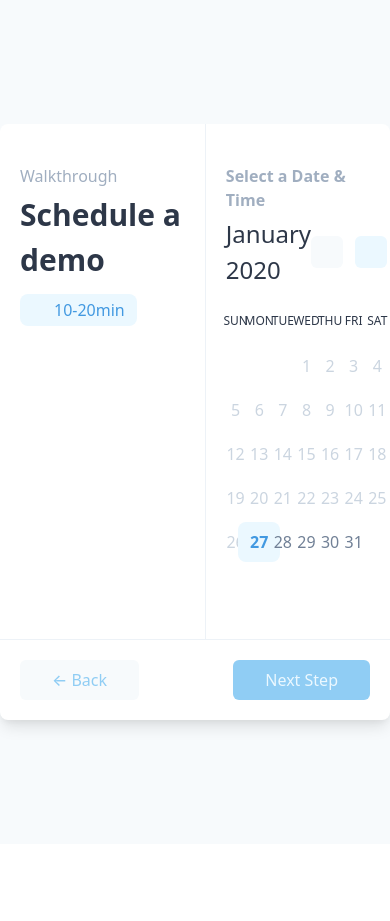
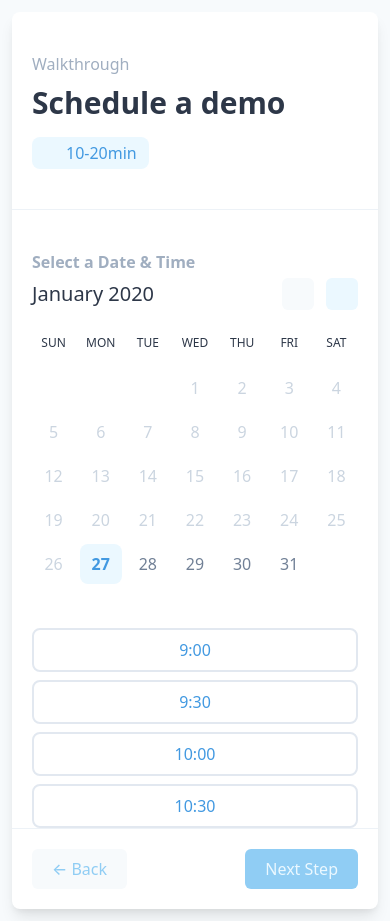
Before and after one commit to babeard/d2c-scheduler, a Svelte app: page / in a window 390 px wide. Before the commit the page ends 844 px from the top, so only its background shows below. Built offline with nearby package versions, Linux system fonts and the light colour scheme; a web font is replaced by a local one.

Commit message:
make responsive

```diff
--- a/src/App.svelte
+++ b/src/App.svelte
@@ -71,19 +71,18 @@
 <Tailwindcss />
 
 <div
-  class="flex justify-center bg-gray-100 items-center"
+  class="flex justify-center p-3 bg-gray-100 items-center"
   style="min-height: 100vh;">
   {#if page !== 3}
     <main
       class="max-w-screen-lg w-full bg-white rounded-lg shadow-lg flex flex-col">
 
       <div>
-        <div class="w-full flex" style="min-height: 515px;">
+        <div class="page-1-2-parent w-full flex flex-col md:flex-row">
 
           <aside
-            class="w-full flex flex-col justify-between pt-10 pb-5 px-5 border-r
-            border-gray-200"
-            style="max-width: 325px;">
+            class="w-full flex flex-row md:flex-col justify-between pt-10 pb-10
+            md:pb-5 px-5 border-b md:border-b-0 md:border-r border-gray-200">
             <div>
               <h3>Walkthrough</h3>
 
@@ -98,7 +97,9 @@
             </div>
 
             {#if selectedDate}
-              <div class="bg-gray-100 px-5 py-6 rounded-lg" in:fly={{ y: 20 }}>
+              <div
+                class="hidden md:block bg-gray-100 px-5 py-6 rounded-lg"
+                in:fly={{ y: 20 }}>
                 <h5>Date</h5>
                 <span class="font-bold">
                   {new Intl.DateTimeFormat('en-US', {
@@ -131,7 +132,7 @@
           {#if page === 1}
             <div class="overflow-hidden w-full">
               <div
-                class="w-full flex"
+                class="w-full flex flex-col md:flex-row"
                 in:fly|local={{ x: 200 * pageDirection }}>
                 <section class="flex-1 py-10 px-5">
                   <h2 class="font-semibold text-gray-500 mb-1">
@@ -140,11 +141,10 @@
                   <Calendar bind:selected={selectedDateT} />
                 </section>
 
-                <div class="pt-32 pr-5">
+                <div class="md:pt-32 md:pr-5">
                   <section
-                    class="flex flex-col px-5 overflow-y-scroll"
-                    style="min-width: 200px; max-height: 385px; scrollbar-color:
-                    #cbd5e0 transparent;scrollbar-width: thin;">
+                    class="select-time flex flex-col px-5 overflow-y-scroll"
+                    style="">
                     {#each times as time, i}
                       <div
                         class="cursor-pointer transition-colors duration-200
@@ -175,7 +175,7 @@
                 <label class="mb-6">
                   Your Name
                   <div
-                    class="mt-1 w-4/5 rounded-lg border border-gray-400 p-2 flex">
+                    class="mt-1 md:w-4/5 rounded-lg border border-gray-400 p-2 flex">
                     <input
                       bind:value={name}
                       class="pl-3 flex-1 border-none bg-transparent"
@@ -201,7 +201,7 @@
                 <label class="mb-6">
                   Your work e-mail address
                   <div
-                    class="mt-1 w-4/5 rounded-lg border border-gray-400 p-2 flex">
+                    class="mt-1 md:w-4/5 rounded-lg border border-gray-400 p-2 flex">
                     <input
                       bind:value={email}
                       class="pl-3 flex-1 border-none bg-transparent"
@@ -227,7 +227,7 @@
                 <label>
                   Phone number
                   <div
-                    class="mt-1 w-4/5 rounded-lg border border-gray-400 p-2 flex">
+                    class="mt-1 md:w-4/5 rounded-lg border border-gray-400 p-2 flex">
                     <input
                       bind:value={phone}
                       class="pl-3 flex-1 border-none bg-transparent"
@@ -259,20 +259,20 @@
           class="w-full py-5 px-5 flex justify-between items-center border-t
           border-gray-200">
           <button
-            class="font-medium py-2 px-8 rounded-md border-none {page !== 1 ? 'bg-blue-100 text-blue-500' : 'bg-gray-100 text-blue-300'}"
+            class="font-medium py-2 px-5 md:px-8 rounded-md border-none {page !== 1 ? 'bg-blue-100 text-blue-500' : 'bg-gray-100 text-blue-300'}"
             on:click={() => changePage(page - 1)}>
             &larr; Back
           </button>
 
           {#if page === 1}
             <button
-              class="next-btn font-medium py-2 px-8 rounded-md border-none {page1Valid ? 'valid bg-blue-500 text-white' : 'bg-blue-300 text-blue-100'}"
+              class="next-btn font-medium py-2 px-5 md:px-8 rounded-md border-none {page1Valid ? 'valid bg-blue-500 text-white' : 'bg-blue-300 text-blue-100'}"
               on:click={() => changePage(page + 1)}>
               Next Step
             </button>
           {:else if page === 2}
             <button
-              class="next-btn font-medium py-2 px-8 rounded-md border-none {page2Valid ? 'bg-blue-500 text-white' : 'bg-blue-300 text-blue-100'}"
+              class="next-btn font-medium py-2 px-5 md:px-8 rounded-md border-none {page2Valid ? 'bg-blue-500 text-white' : 'bg-blue-300 text-blue-100'}"
               on:click={() => changePage(page + 1)}>
               Schedule demo
             </button>
@@ -285,16 +285,16 @@
   {:else}
     <main
       class=" max-w-screen-lg w-full shadow-lg flex flex-col justify-center
-      items-center my-10 py-10 bg-white rounded-lg"
+      items-center my-10 py-10 bg-white rounded-lg px-5 md:px-0"
       in:scale|local={{ start: 1.5 }}>
       <div
         class="bg-blue-200 text-blue-600 p-3 inline-flex justify-center
-        items-center rounded-full"
+        items-center rounded-full mb-10 md:mb-0"
         in:scale|local={{ start: 0.5, delay: 200 }}>
         <CheckAnimated delay={400} size="40px" strokeWidth="3" />
       </div>
 
-      <h1 class="mt-5">We just scheduled a demo for you!</h1>
+      <h1 class="mt-5 text-center md:text-left">We just scheduled a demo for you!</h1>
 
       <div class="mt-3 text-center text-gray-500" style="max-width: 500px;">
         A calendar invitation for your upcoming demo session has been sent to
@@ -303,8 +303,8 @@
       </div>
 
       <div
-        class="mt-10 bg-gray-100 px-5 py-6 rounded-lg w-full flex
-        justify-between items-center"
+        class="mt-10 bg-gray-100 px-5 py-6 rounded-lg w-full flex flex-col md:flex-row
+        justify-between md:items-center"
         style="max-width: 450px;">
         <div class="flex-1">
           <h5>Date</h5>
@@ -318,7 +318,7 @@
 
         </div>
 
-        <div class="flex-1">
+        <div class="flex-1 mt-5 md:mt-0">
           <h5>Time</h5>
           {#if selectedTime}
             <span class="inline-block font-bold">
@@ -375,7 +375,7 @@
   }
 
   input {
-    outline:none;
+    outline: none;
   }
 
   @keyframes dip {
@@ -391,4 +391,35 @@
       transform: scale(1);
     }
   }
+
+  aside {
+    @apply w-full;
+  }
+
+  .select-time {
+      max-height: 200px;
+      scrollbar-color: #cbd5e0 transparent;
+      scrollbar-width: thin;
+    }
+
+  .page-1-2-parent {
+    min-height: auto;
+  }
+
+  @screen md {
+    .page-1-2-parent {
+      min-height: 515px;
+    }
+
+    .select-time {
+      min-width: 200px;
+      max-height: 385px;
+      scrollbar-color: #cbd5e0 transparent;
+      scrollbar-width: thin;
+    }
+
+    aside {
+      max-width: 325px;
+    }
+  }
 </style>
--- a/src/components/Calendar.svelte
+++ b/src/components/Calendar.svelte
@@ -89,14 +89,14 @@
   <!-- Month Switcher -->
   <section class="flex justify-between items-center">
 
-    <div class="month w-1/2">
+    <div class="month w-2/3 md:w-1/2">
       {selectedMonth.toLocaleDateString('en-US', {
         year: 'numeric',
         month: 'long'
       })}
     </div>
 
-    <nav class="flex w-1/2 justify-end">
+    <nav class="flex w-1/3 md:w-1/2 justify-end">
       <button
         class="icon mr-3 border-none"
         class:disabled={backMonthDisabled}
@@ -138,9 +138,13 @@
 <style>
   .month {
     @apply text-gray-800;
-    @apply text-2xl;
+    @apply text-xl;
     @apply font-medium;
     @apply select-none;
+  }
+
+  @screen md {
+    @apply text-2xl;
   }
 
   nav .icon {
```
